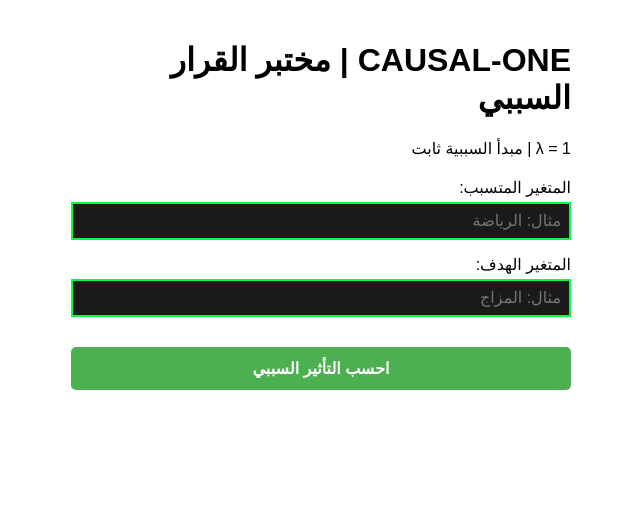
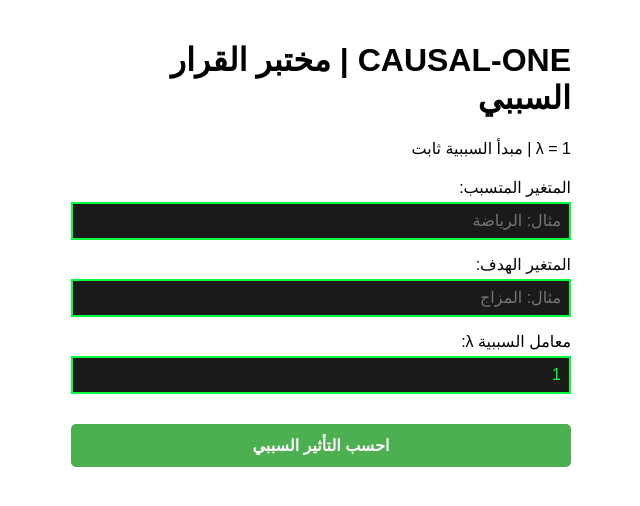
Before and after one commit to Vector-Core-Systems77/CAUSAL-ONE, a React (Vite) app: page / in a window 1280 px wide. Shown: the top 506 px of the page, without its empty margins (481-1121 px from the left). Built offline with nearby package versions, Linux system fonts and the light colour scheme.

Commit message:
Update App.tsx

```diff
--- a/src/App.tsx
+++ b/src/App.tsx
@@ -1,7 +1,6 @@
 import { useState } from 'react';
 import { invoke } from '@tauri-apps/api/core';
 
-// 1. نعرف شكل البيانات اللي ترجع من Rust
 interface CausalResult {
   cause: string;
   effect: string;
@@ -13,8 +12,8 @@ interface CausalResult {
 function App() {
   const [cause, setCause] = useState<string>('');
   const [effect, setEffect] = useState<string>('');
-  const [lambda] = useState<number>(1.0);
-  const [result, setResult] = useState<CausalResult | null>(null); // هنا التعديل
+  const [lambda, setLambda] = useState<number>(1.0);
+  const [result, setResult] = useState<CausalResult | null>(null);
   const [error, setError] = useState<string>('');
   const [loading, setLoading] = useState<boolean>(false);
 
@@ -24,7 +23,6 @@ function App() {
     setLoading(true);
 
     try {
-      // 2. نقول لـ invoke ايش نوع البيانات اللي راجعة
       const res = await invoke<CausalResult>('calculate_causal_effect', {
         cause: cause.trim(),
         effect: effect.trim(),
@@ -32,7 +30,6 @@ function App() {
       });
       setResult(res);
     } catch (err: unknown) {
-      // 3. نعالج الخطأ صح
       console.error(err);
       setError(typeof err === 'string'? err : 'حدث خطأ غير متوقع');
     } finally {
@@ -61,6 +58,19 @@ function App() {
           value={effect}
           onChange={(e) => setEffect(e.target.value)}
           placeholder="مثال: المزاج"
+          style={{ width: '100%', padding: '8px', marginTop: '5px', boxSizing: 'border-box' }}
+        />
+      </div>
+
+      <div style={{ marginTop: '15px' }}>
+        <label>معامل السببية λ:</label><br/>
+        <input
+          type="number"
+          step="0.1"
+          min="0.01"
+          max="10"
+          value={lambda}
+          onChange={(e) => setLambda(parseFloat(e.target.value) || 1.0)}
           style={{ width: '100%', padding: '8px', marginTop: '5px', boxSizing: 'border-box' }}
         />
       </div>
@@ -94,6 +104,7 @@ function App() {
           <h3 style={{ marginTop: 0 }}>النتيجة:</h3>
           <p><b>السبب:</b> {result.cause}</p>
           <p><b>الهدف:</b> {result.effect}</p>
+          <p><b>λ المستخدم:</b> {result.lambda}</p>
           <p><b>التأثير:</b> {result.impact.toFixed(3)}</p>
           <p><b>الرسالة:</b> {result.message}</p>
         </div>
```
